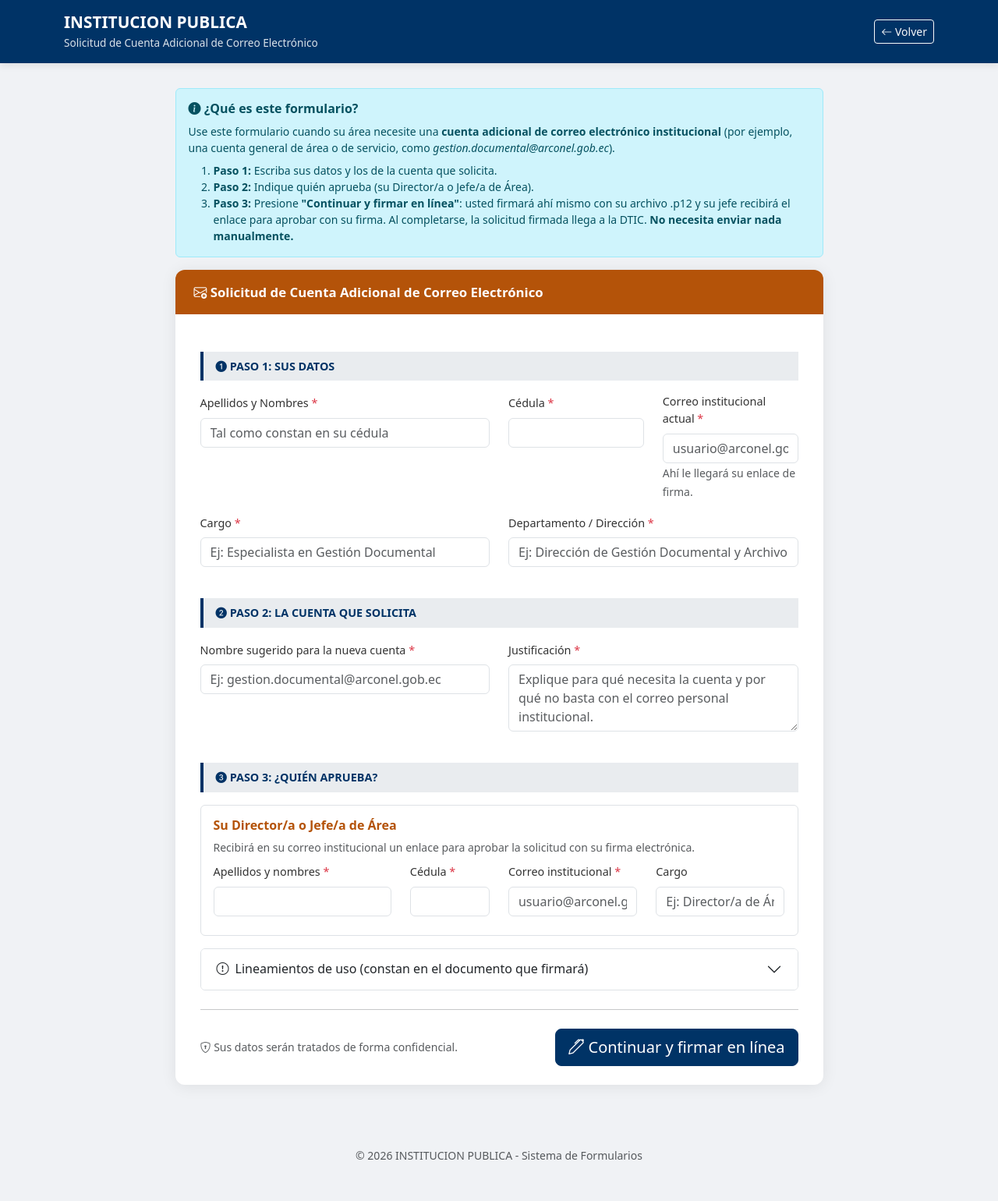
After one commit to ncuenca84/formularios, a PHP site: page /forms/form8.php in a window 1280 px wide. The commit adds this page. Shown: the whole page at 78% size. Run offline with PHP 8.4, Linux system fonts and the light colour scheme; data comes from the database, SQL or seed files in the repository.

Commit message:
feat: formulario 8 (cuenta adicional de correo) y numeros de tarjeta visibles
- Nuevo formulario publico 8 'Solicitud de Cuenta Adicional de Correo
  Electronico' (GGPGE.GTIC.02.FO.06 v01, aprobado 29/07/2024): datos del
  solicitante, cuenta sugerida, justificacion y lineamientos de uso del
  documento fuente; firma en linea solicitante -> jefe que aprueba, con
  entrega del PDF firmado a la DTIC al completarse.
- El encabezado de las actas de equipos pasa de la fila 8 a la fila 20 de
  formularios_meta (migracion idempotente que conserva lo editado); la
  fila 8 queda para el formulario de correo. Admin actualizado.
- Numeros de las tarjetas de la portada ahora visibles (color primario
  al 45% en vez de gris al 8%).
- Probado: migracion 8->20, formulario 8 de punta a punta con 2 firmas
  validas (pdfsig) y regresiones completas de fases 2, 3 y 4.

Co-Authored-By: Claude Fable 5 <noreply@anthropic.com>
Claude-Session: https://claude.ai/code/session_011NczRJK8wdJmAZTVbdKkp6

```diff
--- a/admin/eqr_pagos.php
+++ b/admin/eqr_pagos.php
@@ -78,7 +78,7 @@ if ($_SERVER['REQUEST_METHOD'] === 'POST') {
         ];
 
         $config = getAllConfig();
-        $meta = getFormularioMeta(8);
+        $meta = getFormularioMeta(20);
         $logoDataUri = getLogoDataUri('logo_path');
         $logoSecundarioDataUri = getLogoDataUri('logo_secundario_path');
 
--- a/admin/save_settings.php
+++ b/admin/save_settings.php
@@ -110,7 +110,7 @@ try {
                     fecha_aprobacion = VALUES(fecha_aprobacion),
                     titulo_encabezado = VALUES(titulo_encabezado)
             ");
-            for ($i = 1; $i <= 8; $i++) {
+            foreach ([1, 2, 3, 4, 5, 6, 7, 8, 20] as $i) {
                 $stmt->execute([
                     $i,
                     trim($_POST["meta_{$i}_codigo_doc"] ?? ''),
--- /dev/null
+++ b/forms/form8.php
@@ -0,0 +1,149 @@
+<?php
+session_start();
+require_once __DIR__ . '/../includes/functions.php';
+require_once __DIR__ . '/../includes/layout.php';
+
+$config = getAllConfig();
+$colorPrimario = $config['color_primario'] ?? '#003366';
+$titulo = 'Solicitud de Cuenta Adicional de Correo Electrónico';
+$dominio = getConfig('eqr_dominio_correo', 'arconel.gob.ec');
+
+renderHeadHtml($titulo, $colorPrimario);
+renderHeader($config, $titulo);
+?>
+
+<div class="container mb-5">
+    <div class="row justify-content-center">
+        <div class="col-lg-9">
+
+            <div class="alert alert-info">
+                <h6 class="fw-bold"><i class="bi bi-info-circle-fill"></i> ¿Qué es este formulario?</h6>
+                <p class="small mb-2">Use este formulario cuando su área necesite una <strong>cuenta adicional
+                de correo electrónico institucional</strong> (por ejemplo, una cuenta general de área o de
+                servicio, como <em>gestion.documental@<?= htmlspecialchars($dominio) ?></em>).</p>
+                <ol class="mb-0 small">
+                    <li><strong>Paso 1:</strong> Escriba sus datos y los de la cuenta que solicita.</li>
+                    <li><strong>Paso 2:</strong> Indique quién aprueba (su Director/a o Jefe/a de Área).</li>
+                    <li><strong>Paso 3:</strong> Presione <strong>"Continuar y firmar en línea"</strong>: usted
+                        firmará ahí mismo con su archivo .p12 y su jefe recibirá el enlace para aprobar con su
+                        firma. Al completarse, la solicitud firmada llega a la DTIC. <strong>No necesita enviar
+                        nada manualmente.</strong></li>
+                </ol>
+            </div>
+
+            <div class="form-card">
+                <div class="card-header" style="background: #B45309;">
+                    <i class="bi bi-envelope-plus"></i> <?= htmlspecialchars($titulo) ?>
+                </div>
+                <div class="card-body">
+                    <form action="/process.php" method="POST" novalidate>
+                        <input type="hidden" name="tipo_formulario" value="8">
+
+                        <div class="section-title"><i class="bi bi-1-circle-fill"></i> PASO 1: SUS DATOS</div>
+                        <div class="row">
+                            <div class="col-md-6 mb-3">
+                                <label class="form-label">Apellidos y Nombres <span class="text-danger">*</span></label>
+                                <input type="text" name="nombre_completo" class="form-control" required
+                                       placeholder="Tal como constan en su cédula">
+                            </div>
+                            <div class="col-md-3 mb-3">
+                                <label class="form-label">Cédula <span class="text-danger">*</span></label>
+                                <input type="text" name="cedula" class="form-control" data-solo-numeros maxlength="10" required>
+                            </div>
+                            <div class="col-md-3 mb-3">
+                                <label class="form-label">Correo institucional actual <span class="text-danger">*</span></label>
+                                <input type="email" name="correo" class="form-control" required
+                                       placeholder="usuario@<?= htmlspecialchars($dominio) ?>">
+                                <small class="text-muted">Ahí le llegará su enlace de firma.</small>
+                            </div>
+                        </div>
+                        <div class="row">
+                            <div class="col-md-6 mb-3">
+                                <label class="form-label">Cargo <span class="text-danger">*</span></label>
+                                <input type="text" name="cargo" class="form-control" required
+                                       placeholder="Ej: Especialista en Gestión Documental">
+                            </div>
+                            <div class="col-md-6 mb-3">
+                                <label class="form-label">Departamento / Dirección <span class="text-danger">*</span></label>
+                                <input type="text" name="area" class="form-control" required
+                                       placeholder="Ej: Dirección de Gestión Documental y Archivo">
+                            </div>
+                        </div>
+
+                        <div class="section-title"><i class="bi bi-2-circle-fill"></i> PASO 2: LA CUENTA QUE SOLICITA</div>
+                        <div class="row">
+                            <div class="col-md-6 mb-3">
+                                <label class="form-label">Nombre sugerido para la nueva cuenta <span class="text-danger">*</span></label>
+                                <input type="text" name="cuenta_sugerida" class="form-control" required
+                                       placeholder="Ej: gestion.documental@<?= htmlspecialchars($dominio) ?>">
+                            </div>
+                            <div class="col-md-6 mb-3">
+                                <label class="form-label">Justificación <span class="text-danger">*</span></label>
+                                <textarea name="justificacion" class="form-control" rows="3" required
+                                    placeholder="Explique para qué necesita la cuenta y por qué no basta con el correo personal institucional."></textarea>
+                            </div>
+                        </div>
+
+                        <div class="section-title"><i class="bi bi-3-circle-fill"></i> PASO 3: ¿QUIÉN APRUEBA?</div>
+                        <div class="border rounded p-3 mb-3">
+                            <h6 class="fw-bold" style="color:#B45309;">Su Director/a o Jefe/a de Área</h6>
+                            <p class="text-muted small mb-2">Recibirá en su correo institucional un enlace para
+                                aprobar la solicitud con su firma electrónica.</p>
+                            <div class="row">
+                                <div class="col-md-4 mb-2">
+                                    <label class="form-label">Apellidos y nombres <span class="text-danger">*</span></label>
+                                    <input type="text" name="autorizador_nombre" class="form-control" required>
+                                </div>
+                                <div class="col-md-2 mb-2">
+                                    <label class="form-label">Cédula <span class="text-danger">*</span></label>
+                                    <input type="text" name="autorizador_cedula" class="form-control" data-solo-numeros maxlength="10" required>
+                                </div>
+                                <div class="col-md-3 mb-2">
+                                    <label class="form-label">Correo institucional <span class="text-danger">*</span></label>
+                                    <input type="email" name="autorizador_correo" class="form-control" required
+                                           placeholder="usuario@<?= htmlspecialchars($dominio) ?>">
+                                </div>
+                                <div class="col-md-3 mb-2">
+                                    <label class="form-label">Cargo</label>
+                                    <input type="text" name="autorizador_cargo" class="form-control"
+                                           placeholder="Ej: Director/a de Área">
+                                </div>
+                            </div>
+                        </div>
+
+                        <div class="accordion mb-3" id="accLineamientos">
+                            <div class="accordion-item">
+                                <h2 class="accordion-header">
+                                    <button class="accordion-button collapsed" type="button" data-bs-toggle="collapse" data-bs-target="#collapseLin">
+                                        <i class="bi bi-exclamation-circle me-2"></i> Lineamientos de uso (constan en el documento que firmará)
+                                    </button>
+                                </h2>
+                                <div id="collapseLin" class="accordion-collapse collapse" data-bs-parent="#accLineamientos">
+                                    <div class="accordion-body consideraciones">
+                                        <ul class="mb-0">
+                                            <li>La cuenta será utilizada exclusivamente para tareas propias de las funciones que se desarrollan en la institución y no para ningún otro fin.</li>
+                                            <li>El solicitante y su jefe inmediato son responsables tanto del contenido de los mensajes enviados como de cualquier otra información que se adjunte.</li>
+                                            <li>Todos los mensajes pueden ser monitoreados y respaldados según los procedimientos de la institución.</li>
+                                            <li>La nueva cuenta estará asociada en el servidor de correo a la cuenta de usuario institucional del solicitante.</li>
+                                            <li>Si el solicitante se cambia de área o sale de la institución, se desactivará la cuenta creada hasta que se presente una nueva solicitud.</li>
+                                        </ul>
+                                    </div>
+                                </div>
+                            </div>
+                        </div>
+
+                        <hr class="my-4">
+                        <div class="d-flex justify-content-between align-items-center">
+                            <small class="text-muted"><i class="bi bi-shield-lock"></i> Sus datos serán tratados de forma confidencial.</small>
+                            <button type="submit" class="btn btn-primary btn-lg">
+                                <i class="bi bi-pen"></i> Continuar y firmar en línea
+                            </button>
+                        </div>
+                    </form>
+                </div>
+            </div>
+        </div>
+    </div>
+</div>
+
+<?php renderFooterHtml($config['nombre_institucion'] ?? 'ARCONEL'); ?>
--- a/includes/eqr/acta_pdf.php
+++ b/includes/eqr/acta_pdf.php
@@ -95,7 +95,7 @@ function eqrGenerarActa(array $tramite, array $equipo, array $contrato, array $f
     @mkdir($dir, 0775, true);
 
     $config = getAllConfig();
-    $meta = getFormularioMeta(8);
+    $meta = getFormularioMeta(20);
     $logoDataUri = getLogoDataUri('logo_path');
     $logoSecundarioDataUri = getLogoDataUri('logo_secundario_path');
     $html = eqrActaHtml($tramite, $equipo, $contrato, $firmantes, $config, $meta,
--- a/includes/eqr/fir_flujo.php
+++ b/includes/eqr/fir_flujo.php
@@ -415,6 +415,7 @@ function firFirmantesPorTipo(int $tipo, array $d, array $config, string $dominio
 
         case 5:
         case 6:
+        case 8:
             $agrega('solicitante', 'Solicitante (Servidor)', $d['nombre_completo'] ?? '',
                 $d['cedula'] ?? '', $d['correo'] ?? '', '', true);
             $agrega('autorizador', 'Director/Coordinador/Jefe de Area (autoriza)',
--- a/install.php
+++ b/install.php
@@ -85,6 +85,7 @@ if ($_SERVER['REQUEST_METHOD'] === 'POST') {
             [5, 'GTIC.PA.FO.05', '01', '021', '27/01/2026', 'FORMULARIO DE AUTORIZACION DE PRIVILEGIOS ESPECIALES DIRECTORIO ACTIVO'],
             [6, 'GTIC.PA.FO.06', '01', '021', '27/01/2026', 'SOLICITUD DE ACCESOS ESPECIALES PARA EL SERVICIO DE INTERNET'],
             [7, 'GTIC.PA.FO.07', '01', '021', '27/01/2026', 'AUTORIZACION DE SALIDA DE EQUIPO DE COMPUTO DE LAS INSTALACIONES'],
+            [8, 'GGPGE.GTIC.02.FO.06', '01', '', '29/07/2024', 'SOLICITUD DE CUENTA ADICIONAL DE CORREO ELECTRONICO'],
         ];
         $stmtMeta = $db->prepare("INSERT IGNORE INTO formularios_meta (formulario_id, codigo_doc, version, nro_acta, fecha_aprobacion, titulo_encabezado) VALUES (?, ?, ?, ?, ?, ?)");
         foreach ($metaDefaults as $m) {
```
Also changed, not shown: admin/index.php (+4 -3 lines), config/eqr_schema.php (+12 -3 lines), index.php (+8 -1 lines), process.php (+13 -2 lines), templates/pdf_form8.php (added, +86 -0 lines).
